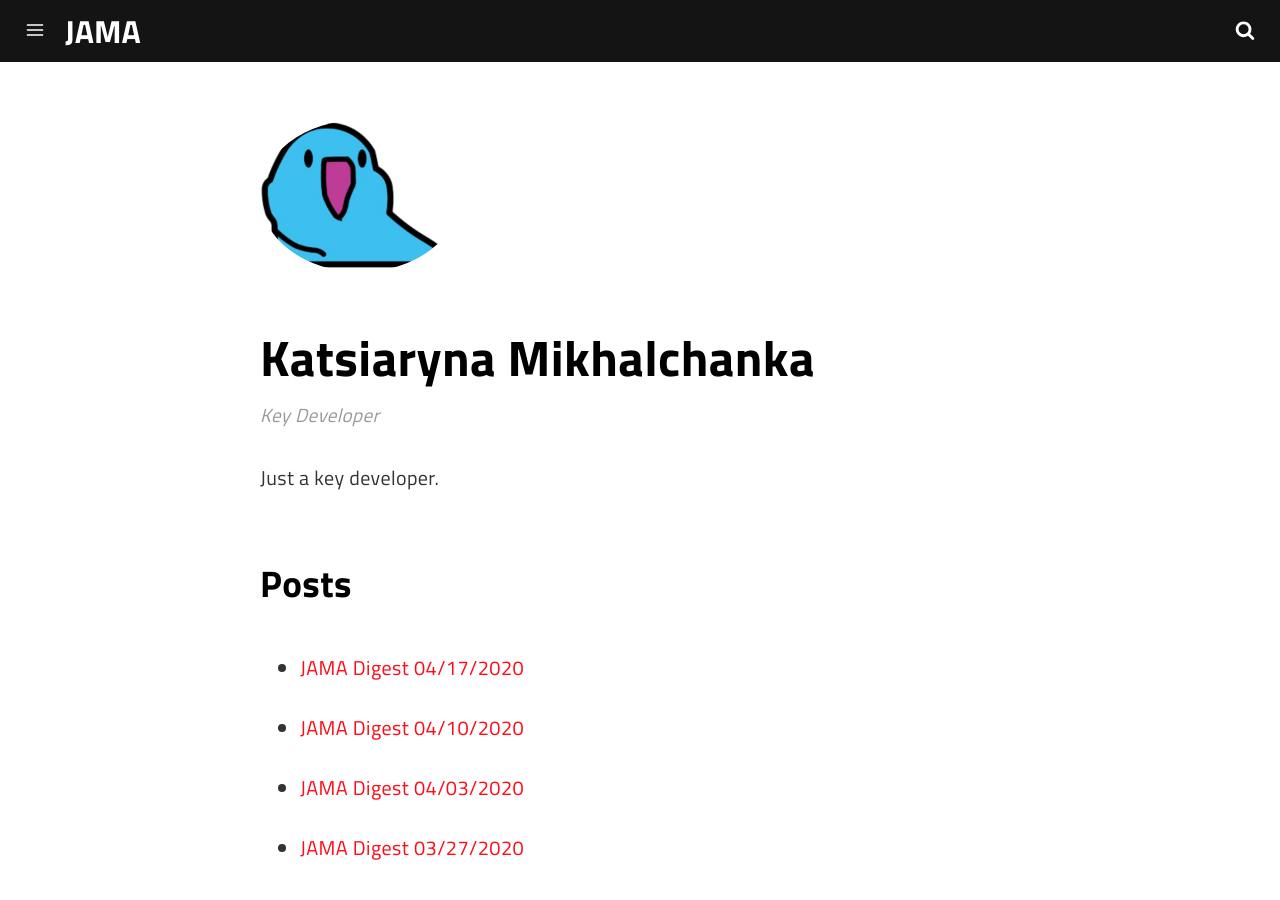
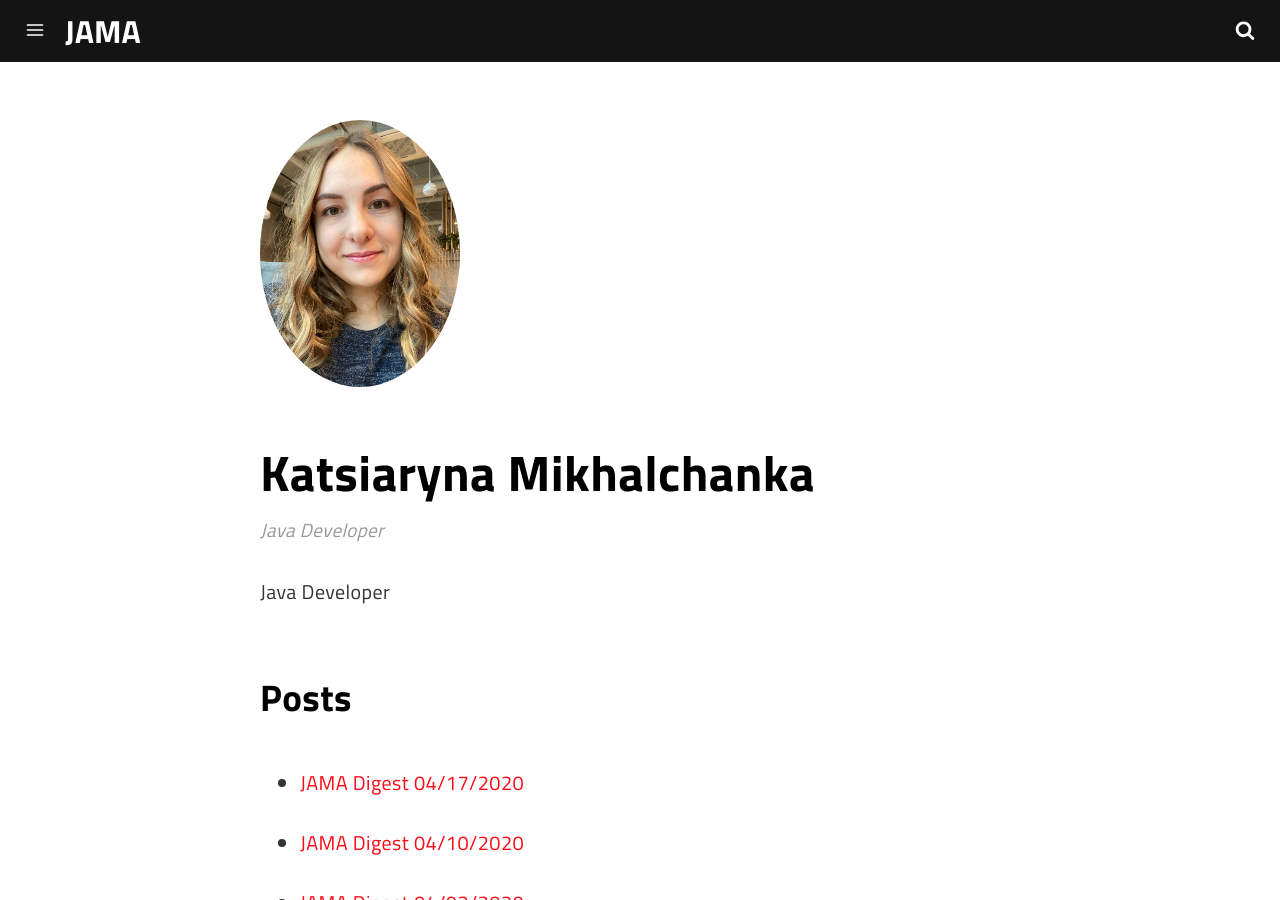
Before and after one commit to JavaMahileu/jama-digest, a Jekyll site: the page built from _authors/katya.md, in a window 1280 px wide and 900 px high. Built offline with Jekyll 4.4.1, drawn with Linux system fonts in a browser that asks for light colours; a script that is not in the unit is left out.

Commit message:
Update Authors “katya”

```diff
--- a/_authors/katya.md
+++ b/_authors/katya.md
@@ -1,8 +1,9 @@
 ---
 layout: author
-photo: /assets/img/uploads/katya.png
+photo: /assets/img/uploads/4cb90d69-f082-429f-8b9b-0097784a7c5a.jpg
 name: katya
 display_name: Katsiaryna Mikhalchanka
-position: Key Developer
-bio: Just a key developer.
+position: Java Developer
+bio: Java Developer
+github_username: kmih
 ---
```
Also changed, not shown: assets/img/uploads/4cb90d69-f082-429f-8b9b-0097784a7c5a.jpg (added).
